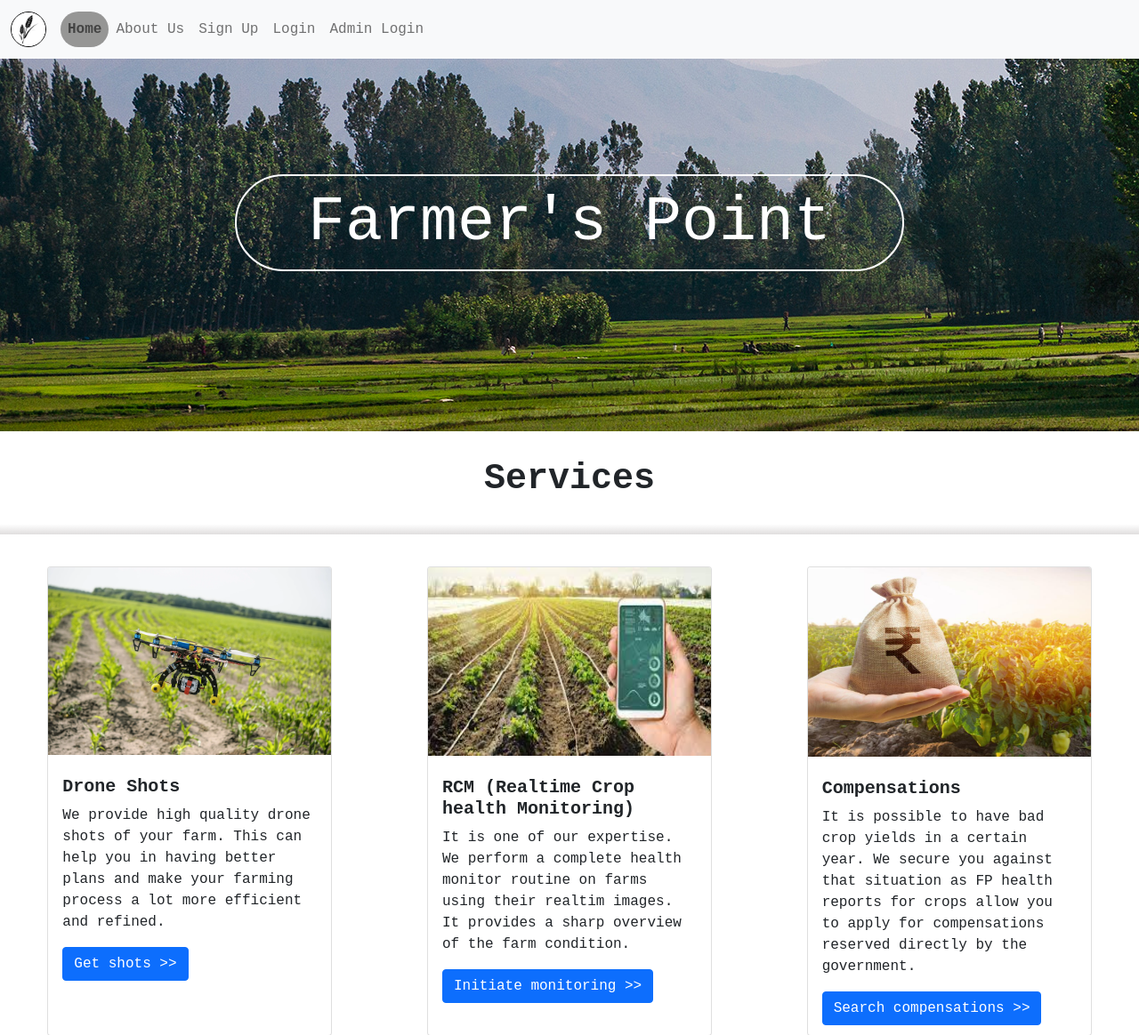
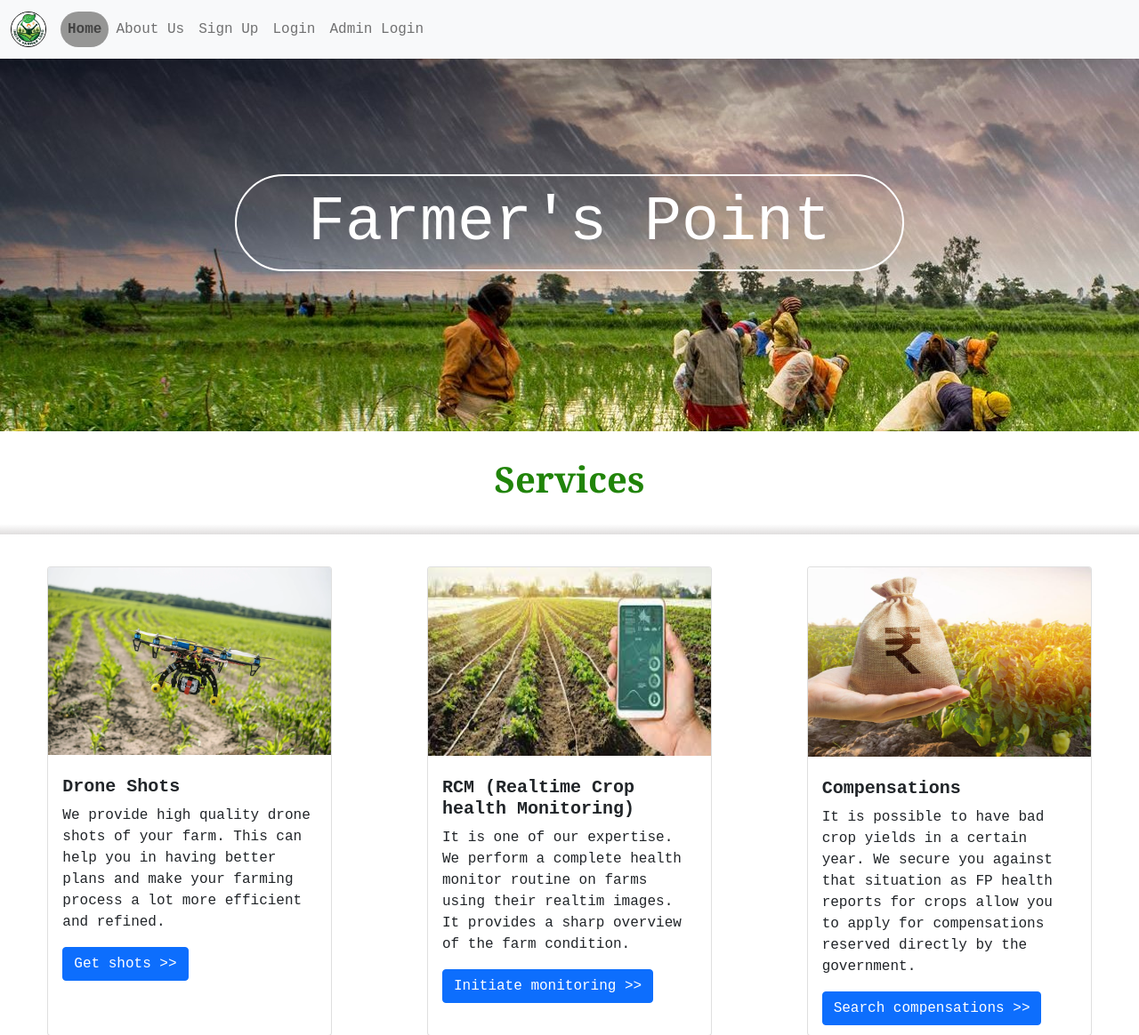
Before and after one commit to abhay1500/Farmers_point, a Django app: page / in a window 1280 px wide. Shown: the top 1164 px of the page at 89% size. Run offline with Django 4.2, Linux system fonts and the light colour scheme.

Commit message:
third commit

```diff
--- a/farmer/static/css/home.css
+++ b/farmer/static/css/home.css
@@ -43,7 +43,9 @@ body {
 
 .service-text {
     display: flex;
+    font-family:Georgia, 'Times New Roman', Times, serif;
     justify-content: center;
+    color: rgb(33, 132, 9);
     align-items: center;
     padding: 30px;
     background-image: linear-gradient(0deg, #e0dede 0%, #fff 10%, transparent 100%);
--- a/farmer/templates/about.html
+++ b/farmer/templates/about.html
@@ -43,7 +43,7 @@
                 Contact us (24/7)
                 <br>
                 <br>
-                <b>Phone</b> : +91 987654321
+                <b>Phone</b> : +91 9876543210
                 <br>
                 <br>
                 <b>Email</b> : farmerspoint.support@gmail.com
--- a/farmer/templates/base.html
+++ b/farmer/templates/base.html
@@ -18,12 +18,12 @@
 
     <title>Farmers Point</title>
 </head>
-<body style="background-image: url('{% static 'images/bg.jpg'%}')">
+<body style="background-image: url('{% static 'images/bg1.jpg'%}')">
     <nav class="navbar navbar-expand-lg navbar-light bg-light">
         <div class="container-fluid" id="navbar-modified">
           <div id="left-block">
             <a class="navbar-brand" href="/">
-              <img id="logo" src="{% static 'images/logo.jpg' %}"
+              <img id="logo" src="{% static 'images/logo1.jpg' %}"
                   style="height:40px; width:40px;
                           border: 1px solid black;
                           border-radius: 20px;">
--- a/farmer/templates/home.html
+++ b/farmer/templates/home.html
@@ -21,7 +21,7 @@
         <div class="container-fluid" id="navbar-modified">
             <div id="left-block">
                 <a class="navbar-brand" href="/">
-                    <img src="{% static 'images/logo.jpg' %}"
+                    <img src="{% static 'images/logo1.jpg' %}"
                         style="height:40px; width:40px;
                                 border: 1px solid black;
                                 border-radius: 20px;">
@@ -77,7 +77,7 @@
 
     <!-- Banner -->
 
-    <div class="home-banner" style="background-image: url('{% static 'images/bg.jpg'%}');">
+    <div class="home-banner" style="background-image: url('{% static 'images/bg1.jpg'%}');">
         <span id="head-text">Farmer's Point</span>
     </div>
 
--- a/farmer/templates/manage_farmer.html
+++ b/farmer/templates/manage_farmer.html
@@ -18,12 +18,12 @@
 
     <title>Farmers Point</title>
 </head>
-<body style="background-image: url('{% static 'images/bg.jpg'%}')">
+<body style="background-image: url('{% static 'images/bg1.jpg'%}')">
     <nav class="navbar navbar-expand-lg navbar-light bg-light">
         <div class="container-fluid" id="navbar-modified">
           <div id="left-block">
             <a class="navbar-brand" href="/">
-              <img id="logo" src="{% static 'images/logo.jpg' %}"
+              <img id="logo" src="{% static 'images/logo1.jpg' %}"
                   style="height:40px; width:40px;
                           border: 1px solid black;
                           border-radius: 20px;">
```
Also changed, not shown: db.sqlite3, farmer/static/images/bg1.jpg (added), farmer/static/images/bg2.jpg (added), farmer/static/images/logo1.jpg (added).
